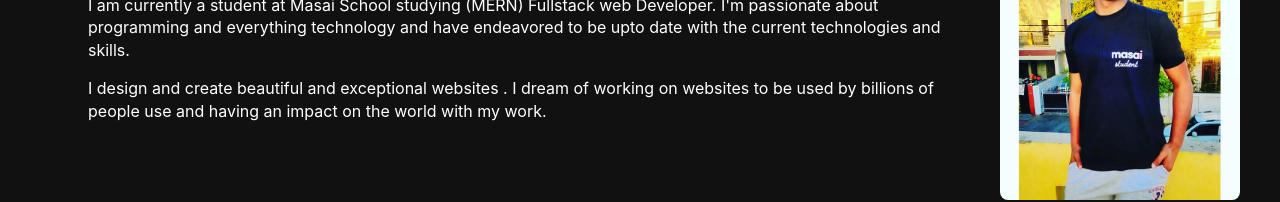
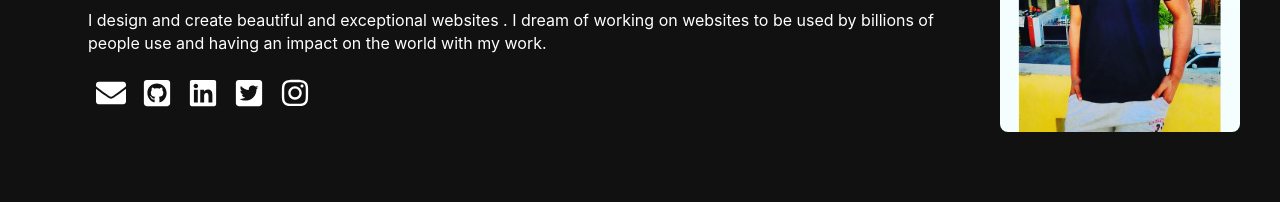
Before and after one commit to ritesh-2124/Portfolio, a React (Create React App) app: page / in a window 1280 px wide. Shown: the part 1108-1310 px from the top of the page. Built offline with nearby package versions, Linux system fonts and the light colour scheme.

Commit message:
Navbar fixed

```diff
--- a/src/App.css
+++ b/src/App.css
@@ -12,6 +12,9 @@
 /* nav component */
 .navbar{
   display: flex;
+  width: 100%;
+  background-color: #111;
+  position: fixed;
   justify-content: space-between;
   padding: 0.5rem 1.3rem;
   color: #ffff;
@@ -295,6 +298,10 @@ transition: 3s;
 #email:hover , #git:hover{
    background-color: transparent;
 }
+.socialsInAbout{
+  width: 200px;
+  font-size: 30px;
+}
 .contactimg img{
   height: 350px;
   width: 350px;
--- a/src/components/Nav.js
+++ b/src/components/Nav.js
@@ -29,11 +29,11 @@ function Nav() {
         </ul>
         <div className="socials">
           <ul>
-            <li className="resumes" onClick={closeMobileMenu}>
+       {/*  <li className="resumes" onClick={closeMobileMenu}>
               {/* <Link to='/blog'>
                 <div>Blogs</div>
-              </Link> */}
-            </li>
+              </Link> }
+            </li> */}
             <li onClick={closeMobileMenu}>
               <a
                 target="_blank"
--- a/src/components/Pages/About.js
+++ b/src/components/Pages/About.js
@@ -1,5 +1,13 @@
 import React from 'react';
 import Ritesh from '../images/insta pic.jpg';
+import {
+  FaGithubSquare,
+  FaLinkedin,
+  FaTwitterSquare,
+  FaEnvelope,
+  FaInstagram
+} from 'react-icons/fa';
+import closeMobileMenu from "../Nav"
 
 function About() {
   return (
@@ -21,6 +29,60 @@ function About() {
             be used by billions of people use and having an impact on the world
             with my work.
           </div>
+          <div className="socialsInAbout">
+          <ul>
+       {/*  <li className="resumes" onClick={closeMobileMenu}>
+              {/* <Link to='/blog'>
+                <div>Blogs</div>
+              </Link> }
+            </li> */}
+            <li onClick={closeMobileMenu}>
+              <a
+                target="_blank"
+                rel="noreferrer"
+                href="mailto:riteshyad222000@gmail.com"
+              >
+                <FaEnvelope />{' '}
+              </a>
+            </li>
+            <li onClick={closeMobileMenu}>
+              <a
+                target="_blank"
+                rel="noreferrer"
+                href="https://github.com/ritesh-2124"
+              >
+                <FaGithubSquare />
+              </a>
+            </li>
+            <li onClick={closeMobileMenu}>
+              <a
+                target="_blank"
+                rel="noreferrer"
+                href="https://www.linkedin.com/in/ritesh-yadav-3749a7202/"
+              >
+                <FaLinkedin />
+              </a>
+            </li>
+            <li onClick={closeMobileMenu}>
+              <a
+                target="_blank"
+                rel="noreferrer"
+                href="https://twitter.com/RiteshY30993174"
+              >
+                <FaTwitterSquare />
+              </a>
+            </li>
+            <li onClick={closeMobileMenu}>
+              <a
+                target="_blank"
+                rel="noreferrer"
+                href="https://www.instagram.com/rit___esh___html"
+              >
+                <FaInstagram />
+              </a>
+            </li>
+          </ul>
+        </div>
         </div>
         <div className="imageme">
           <img src={Ritesh} alt="Allan" height="300" />
```
